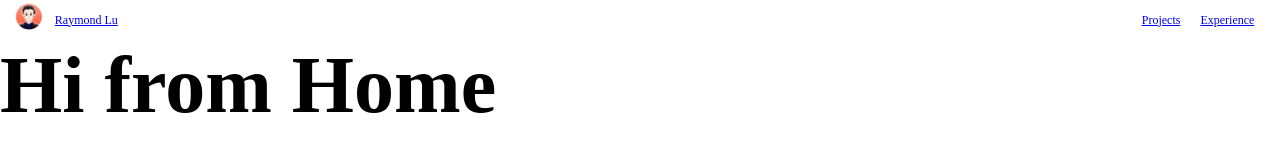
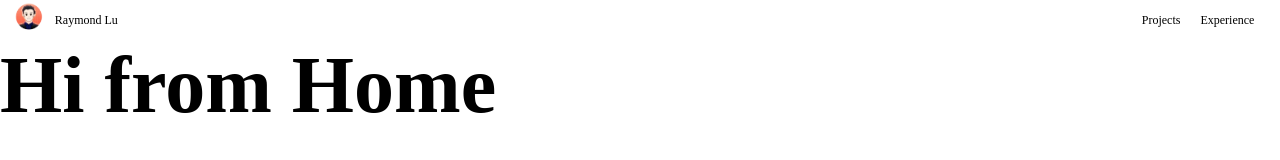
Before and after one commit to raylu15742cs/raylu15742cs.github.io, a React (Create React App) app in the folder portfolio/: page / in a window 1280 px wide. Shown: the top 160 px of the page. Built offline with nearby package versions, Linux system fonts and the light colour scheme; a web font is replaced by a local one.

Commit message:
fix nav link style

```diff
--- a/portfolio/src/app.css
+++ b/portfolio/src/app.css
@@ -117,3 +117,7 @@ h2 {
     padding-top: 2vh;
     font-size: 3vh;
 }
+.Nav a:any-link {
+    text-decoration: none;
+    color: black;
+}
```
